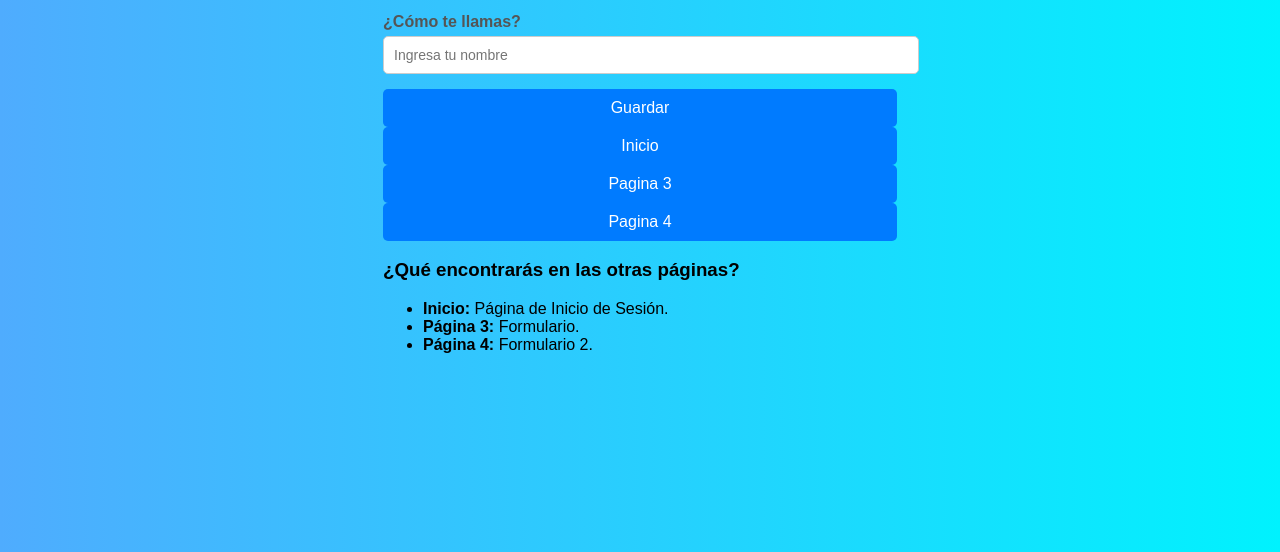
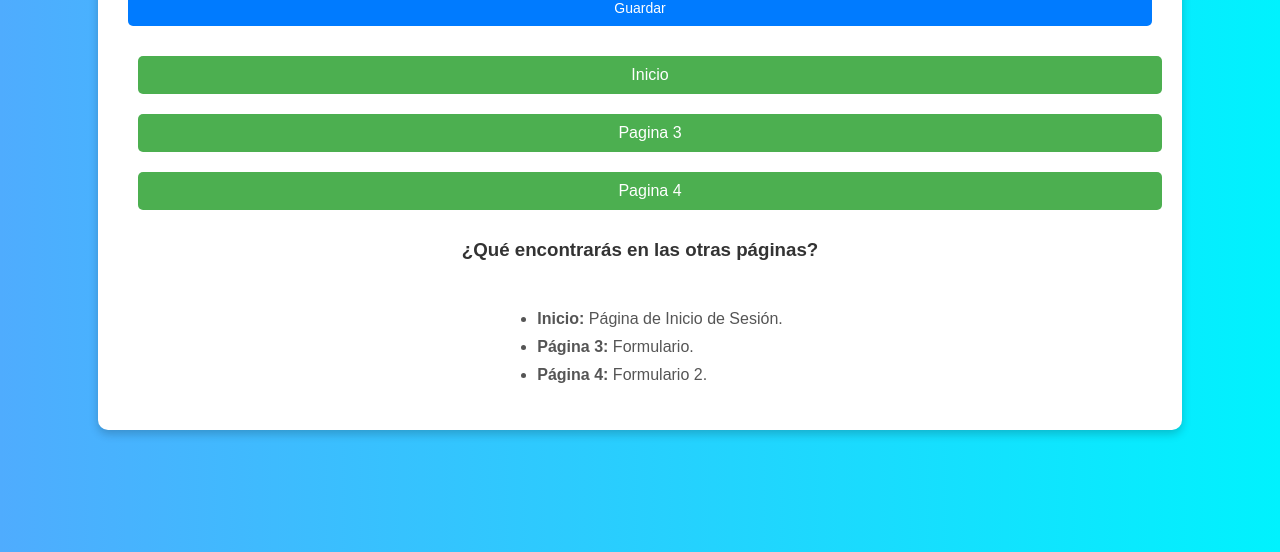
Before and after one commit to ActuallyFumetsu/TP6_FernandoBenitez, a plain HTML site: page pagina2.html in a window 1280 px wide. Shown: the part 248-800 px from the top of the page. Drawn offline with Linux system fonts and the light colour scheme; a script that the page names is missing.

Commit message:
Update styles.css

```diff
--- a/styles.css
+++ b/styles.css
@@ -58,3 +58,83 @@ button:hover {
     margin-top: 15px;
     font-weight: bold;
 }
+
+/* Contenedor principal */
+.container {
+    text-align: center;
+    background: #fff;
+    padding: 20px 30px;
+    border-radius: 10px;
+    box-shadow: 0 4px 10px rgba(0, 0, 0, 0.2);
+    width: 80%;
+    margin: auto;
+    margin-top: 5%;
+}
+
+/* Encabezados */
+h1, h3 {
+    color: #333;
+}
+
+/* Botones animados */
+.boton-animado {
+    background: #4caf50;
+    color: white;
+    border: none;
+    padding: 10px 15px;
+    font-size: 16px;
+    border-radius: 5px;
+    cursor: pointer;
+    margin: 10px;
+    transition: transform 0.3s, background-color 0.3s;
+}
+
+.boton-animado:hover {
+    background: #45a049;
+    transform: scale(1.1);
+}
+
+.boton-animado:active {
+    background: #3e8e41;
+    transform: scale(0.9);
+}
+
+/* Lista de descripciones */
+.descripciones ul {
+    text-align: left;
+    margin-top: 20px;
+    display: inline-block;
+    color: #555;
+}
+
+.descripciones ul li {
+    margin: 10px 0;
+}
+
+/* Campo para preguntar el nombre */
+#nombre-pregunta {
+    margin: 20px 0;
+}
+
+#nombre {
+    padding: 10px;
+    font-size: 14px;
+    border: 1px solid #ccc;
+    border-radius: 5px;
+    margin-right: 10px;
+}
+
+#guardar-nombre {
+    background: #007bff;
+    color: white;
+    border: none;
+    padding: 10px 15px;
+    font-size: 14px;
+    border-radius: 5px;
+    cursor: pointer;
+    transition: background-color 0.3s;
+}
+
+#guardar-nombre:hover {
+    background: #0056b3;
+}
```
